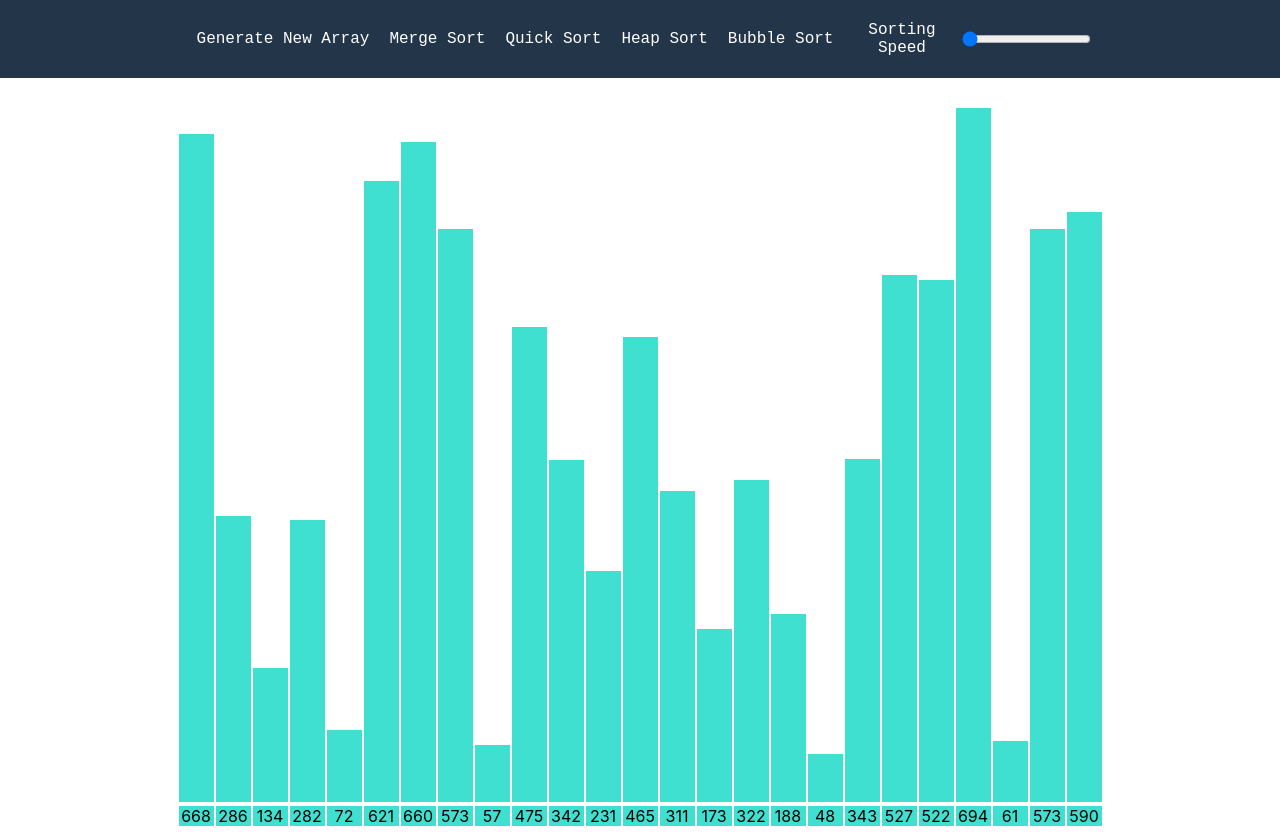
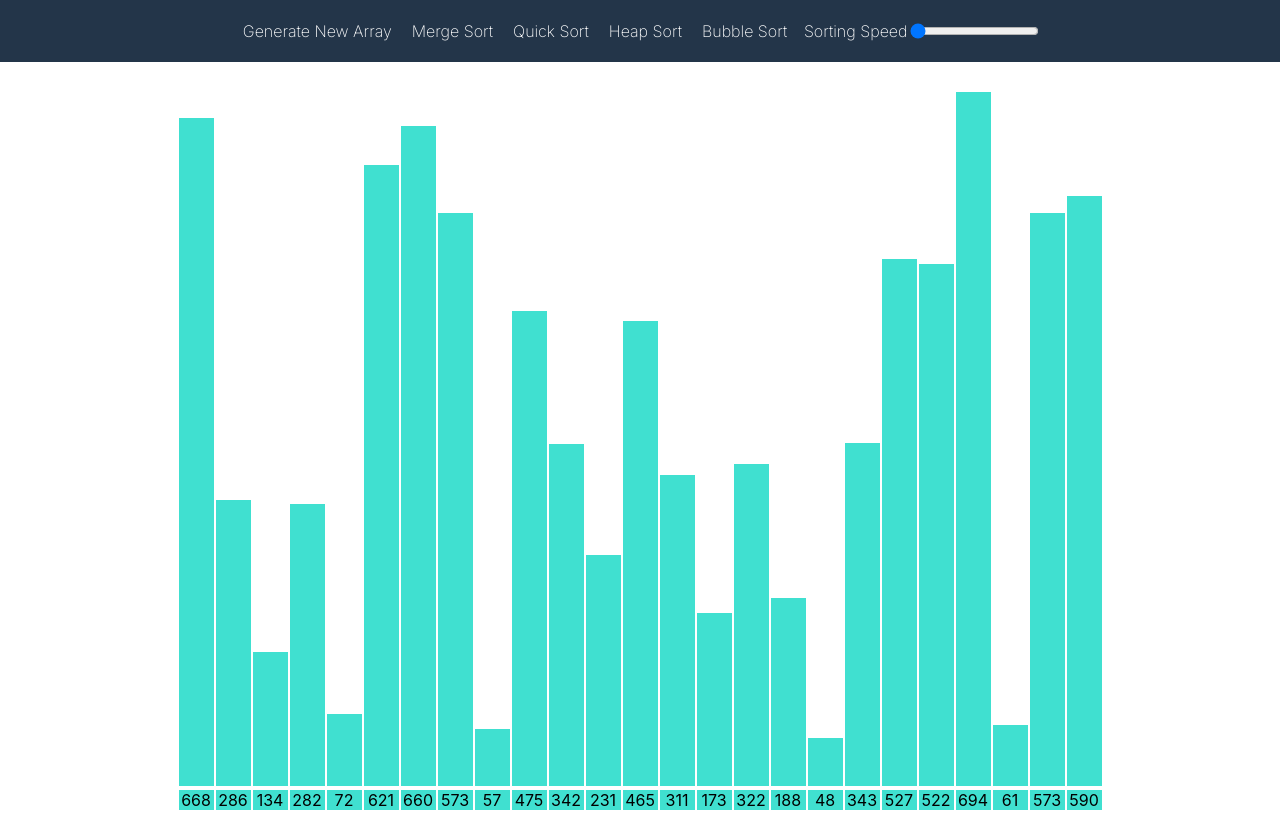
Before and after one commit to ShivrajBhapkar/Algorithmn-Visualizer, a React (Create React App) app: page / in a window 1280 px wide. Built offline with nearby package versions, Linux system fonts and the light colour scheme.

Commit message:
state managment , implementing heap sort and css changes

```diff
--- a/package.json
+++ b/package.json
@@ -9,6 +9,7 @@
     "react": "^18.2.0",
     "react-dom": "^18.2.0",
     "react-scripts": "5.0.1",
+    "react-toastify": "^9.1.1",
     "web-vitals": "^2.1.4"
   },
   "scripts": {
--- a/src/App.js
+++ b/src/App.js
@@ -1,11 +1,11 @@
-import logo from "./logo.svg";
+// import logo from "./logo.svg";
 import SortingVisualizer from "./SortingVisualizer/SortingVisualizer";
 import "./App.css";
 
 function App() {
   return (
     <div className="App">
-      <SortingVisualizer></SortingVisualizer>
+      <SortingVisualizer />
     </div>
   );
 }
--- a/src/ArrayContext.js
+++ b/src/ArrayContext.js
@@ -4,9 +4,10 @@ import { useState } from "react";
 import { useContext } from "react";
 import { createContext } from "react";
 const arraycontext = createContext();
-const NUMBER_OF_ARRAY_BARS = 25;
+let NUMBER_OF_ARRAY_BARS = 25;
 const PRIMARY_COLOR = "turquoise";
 const SECONDARY_COLOR = "red";
+
 const ArrayContext = ({ children }) => {
   const [array, setArray] = useState([]);
   const [ANIMATION_SPEED_MS, setSpeed] = useState(20);
@@ -14,7 +15,6 @@ const ArrayContext = ({ children }) => {
     resetArray();
     setSpeed(20);
   }, []);
-
   function resetArray() {
     const array = [];
     for (let i = 0; i < NUMBER_OF_ARRAY_BARS; i++) {
@@ -39,7 +39,6 @@ const ArrayContext = ({ children }) => {
     </arraycontext.Provider>
   );
   function randomIntFromInterval(min, max) {
-    // min and max included
     return Math.floor(Math.random() * (max - min + 1) + min);
   }
 };
--- a/src/Component/Navbar.css
+++ b/src/Component/Navbar.css
@@ -1,6 +1,7 @@
+@import url("https://fonts.googleapis.com/css2?family=Inter:wght@200&display=swap");
 .Controller {
   font-size: 16px;
-  font-family: monospace;
+  font-family: "Inter", sans-serif;
   padding: 5px;
   display: flex;
   justify-content: center;
@@ -8,10 +9,14 @@
   width: 100vw;
   margin-bottom: 20px;
 }
+
+.foo {
+  --toastify-toast-width: 820px;
+}
 .btn {
   display: flex;
   font-size: 16px;
-  font-family: monospace;
+  font-family: "Inter", sans-serif;
   color: white;
   background-color: #233549;
   border: none;
@@ -34,11 +39,10 @@
 }
 .btn-list {
   display: flex;
-  /* flex-direction: row; */
 }
+
 @media only screen and (max-width: 961px) {
   .Controller {
-    font-family: "Courier New", Courier, monospace;
     font-size: 18px;
     width: 100vw;
     font-weight: bold;
@@ -56,26 +60,44 @@
   .algo-speed {
     width: 200px;
   }
+  .foo {
+    display: none;
+  }
 }
+.nav-menu {
+  display: none;
+}
+.hamburger {
+  display: none;
+  cursor: pointer;
+}
+
 @media only screen and (max-width: 570px) {
   .Controller {
     flex-direction: column;
     justify-content: center;
     align-items: center;
-    background-color: #233549;
+    background-color: rgb(24, 21, 21);
     font-size: 14px;
     padding: 5px;
   }
+
   .btn {
     font-size: 14px;
-    background-color: #233549;
+    background-color: rgba(24, 21, 21, 0.637);
     padding: 5px;
     margin-right: 2px;
     color: white;
-    font-weight: bold;
   }
+  .btn-list {
+    display: flex;
+    flex-direction: column;
+  }
+
   .algo-speed {
     color: white;
-    font-weight: bold;
+  }
+  .foo {
+    display: none;
   }
 }
--- a/src/Component/Navbar.jsx
+++ b/src/Component/Navbar.jsx
@@ -1,10 +1,13 @@
 import React from "react";
-// import { useEffect, useState } from "react";
 import { ArrayState } from "../ArrayContext.js";
 import { getMergeSortAnimations } from "../sortingAlgorithms/MergeSortingAlgorithm.js";
 import { bubbleSortAlgorithmn } from "../sortingAlgorithms/BubbleSortAlgorithmn.js";
 import { QuickSortAlgo } from "../sortingAlgorithms/QuickSortAlgorithmn.js";
+import { Heapsort } from "../sortingAlgorithms/HeapSortAlgorithm.js";
 import "./Navbar.css";
+import { ToastContainer, toast } from "react-toastify";
+import "react-toastify/dist/ReactToastify.css";
+
 const Navbar = () => {
   const {
     setSpeed,
@@ -14,6 +17,21 @@ const Navbar = () => {
     PRIMARY_COLOR,
     SECONDARY_COLOR,
   } = ArrayState();
+
+  function notifyme(msg) {
+    const notify = () =>
+      toast.info(msg, {
+        position: "top-center",
+        autoClose: 9000,
+        hideProgressBar: false,
+        closeOnClick: true,
+        pauseOnHover: true,
+        draggable: true,
+        progress: undefined,
+        theme: "light",
+      });
+    notify();
+  }
   function mergeSort() {
     const newArray = array.slice();
     const animations = getMergeSortAnimations(newArray);
@@ -28,6 +46,7 @@ const Navbar = () => {
         const barOneValueStyle = arrayvalue[barOneIdx].style;
         const barTwoValueStyel = arrayvalue[barTwoIdx].style;
         const color = i % 3 === 0 ? SECONDARY_COLOR : PRIMARY_COLOR;
+
         setTimeout(() => {
           barOneStyle.backgroundColor = color;
           barTwoStyle.backgroundColor = color;
@@ -43,6 +62,50 @@ const Navbar = () => {
         }, i * ANIMATION_SPEED_MS);
       }
     }
+
+    let msg =
+      "Merge sort is a sorting algorithm that works by dividing an array into smaller subarrays, sorting each subarray, and then merging the sorted subarrays back together to form the final sorted array.";
+    notifyme(msg);
+  }
+  function bubbleSort() {
+    let newArray = array.slice();
+    const animations = bubbleSortAlgorithmn(newArray);
+
+    for (let i = 0; i < animations.length; i++) {
+      const barArray = document.getElementsByClassName("array-bar");
+      const barArrayValues = document.getElementsByClassName("array-value");
+
+      const isColorChange = i % 3 !== 2;
+      if (isColorChange) {
+        const [barOneIdx, barTwoIdx] = animations[i];
+        const barOneStyle = barArray[barOneIdx].style;
+        const barTwoStyle = barArray[barTwoIdx].style;
+        const barOneValueStyle = barArrayValues[barOneIdx].style;
+        const barTwoValueStyle = barArrayValues[barTwoIdx].style;
+        const color = i % 3 === 0 ? SECONDARY_COLOR : PRIMARY_COLOR;
+        setTimeout(() => {
+          barOneStyle.backgroundColor = color;
+          barTwoStyle.backgroundColor = color;
+          barOneValueStyle.backgroundColor = color;
+          barTwoValueStyle.backgroundColor = color;
+        }, i * ANIMATION_SPEED_MS);
+      } else {
+        const [barOneIdx, barTwoIdx, barOneValue, barTwoValue] = animations[i];
+        const barOneStyle = barArray[barOneIdx].style;
+        const barTwoStyle = barArray[barTwoIdx].style;
+        if (barOneValue > barTwoValue) {
+          setTimeout(() => {
+            barOneStyle.height = `${barTwoValue}px`;
+            barTwoStyle.height = `${barOneValue}px`;
+            barArrayValues[barOneIdx].textContent = barTwoValue;
+            barArrayValues[barTwoIdx].textContent = barOneValue;
+          }, i * ANIMATION_SPEED_MS);
+        }
+      }
+    }
+    let msg =
+      "Bubble Sort is the simplest sorting algorithm that works by repeatedly swapping the adjacent elements if they are in the wrong order. This algorithm is not suitable for large data sets as its average and worst-case time complexity is quite high.";
+    notifyme(msg);
   }
   function quickSort() {
     const animations = QuickSortAlgo(array);
@@ -106,46 +169,82 @@ const Navbar = () => {
         }
       }
     }
-    console.log(animations);
+
+    let msg =
+      "Like Merge Sort, QuickSort is a Divide and Conquer algorithm. It picks an element as a pivot and partitions the given array around the picked pivot. There are many different versions of quickSort that pick pivot in different ways.";
+    notifyme(msg);
   }
-  function bubbleSort() {
+  function heapSort() {
     let newArray = array.slice();
-    const animations = bubbleSortAlgorithmn(newArray);
-    console.log(animations);
+    const animations = Heapsort(newArray);
 
-    for (let i = 0; i < animations.length; i++) {
-      const barArray = document.getElementsByClassName("array-bar");
-      const barArrayValues = document.getElementsByClassName("array-value");
+    let i = 0;
+    const arrayBars = document.getElementsByClassName("array-bar");
+    const arrayvalue = document.getElementsByClassName("array-value");
 
-      const isColorChange = i % 3 !== 2;
-      if (isColorChange) {
-        const [barOneIdx, barTwoIdx] = animations[i];
-        const barOneStyle = barArray[barOneIdx].style;
-        const barTwoStyle = barArray[barTwoIdx].style;
-        const barOneValueStyle = barArrayValues[barOneIdx].style;
-        const barTwoValueStyle = barArrayValues[barTwoIdx].style;
-        const color = i % 3 === 0 ? SECONDARY_COLOR : PRIMARY_COLOR;
+    while (i < animations.length) {
+      if (animations[i].length === 3) {
+        let j = 0;
+        while (i < animations.length && animations[i].length === 3) {
+          const [barOneIdx, barTwoIdx, barThreeIdx] = animations[i];
+          if (
+            barOneIdx < array.length &&
+            barTwoIdx < array.length &&
+            barThreeIdx < array.length
+          ) {
+            const barOneStyle = arrayBars[barOneIdx].style;
+            const barTwoStyle = arrayBars[barTwoIdx].style;
+            const barThreeStyle = arrayBars[barThreeIdx].style;
+            const barOneValueStyle = arrayvalue[barOneIdx].style;
+            const barTwoValueStyle = arrayvalue[barTwoIdx].style;
+            const barthreeValueStyle = arrayvalue[barThreeIdx].style;
+            const color = j % 2 === 0 ? SECONDARY_COLOR : PRIMARY_COLOR;
             setTimeout(() => {
               barOneStyle.backgroundColor = color;
               barTwoStyle.backgroundColor = color;
+              barThreeStyle.backgroundColor = color;
               barOneValueStyle.backgroundColor = color;
               barTwoValueStyle.backgroundColor = color;
-        }, i * ANIMATION_SPEED_MS);
+              barthreeValueStyle.backgroundColor = color;
+            }, i * ANIMATION_SPEED_MS * 2);
+          }
+          j++;
+          i++;
+        }
+      } else if (animations[i].length === 2) {
+        const [barOneIdx1, barTwoIdx1] = animations[i];
+        if (barOneIdx1 !== barTwoIdx1) {
+          const barOneStyle1 = arrayBars[barOneIdx1].style;
+          const barTwoStyle1 = arrayBars[barTwoIdx1].style;
+          const barTwoValue1 = arrayvalue[barOneIdx1].textContent;
+          const barOneValue1 = arrayvalue[barTwoIdx1].textContent;
+          setTimeout(() => {
+            barOneStyle1.height = `${barTwoValue1}px`;
+            barTwoStyle1.height = `${barOneValue1}px`;
+            arrayvalue[barOneIdx1].textContent = barTwoValue1;
+            arrayvalue[barTwoIdx1].textContent = barOneValue1;
+          }, i * ANIMATION_SPEED_MS * 2);
+        }
+        i++;
       } else {
         const [barOneIdx, barTwoIdx, barOneValue, barTwoValue] = animations[i];
-        const barOneStyle = barArray[barOneIdx].style;
-        const barTwoStyle = barArray[barTwoIdx].style;
-        if (barOneValue > barTwoValue) {
+        const barOneStyle = arrayBars[barOneIdx].style;
+        const barTwoStyle = arrayBars[barTwoIdx].style;
         setTimeout(() => {
           barOneStyle.height = `${barTwoValue}px`;
           barTwoStyle.height = `${barOneValue}px`;
-            barArrayValues[barOneIdx].textContent = barTwoValue;
-            barArrayValues[barTwoIdx].textContent = barOneValue;
-          }, i * ANIMATION_SPEED_MS);
+          arrayvalue[barOneIdx].textContent = barTwoValue;
+          arrayvalue[barTwoIdx].textContent = barOneValue;
+        }, i * ANIMATION_SPEED_MS * 2);
+        i++;
       }
     }
+
+    let msg =
+      "Heap sort is a comparison-based sorting technique based on Binary Heap data structure. It is similar to the selection sort where we first find the minimum element and place the minimum element at the beginning. Repeat the same process for the remaining elements.";
+    notifyme(msg);
   }
-  }
+
   function handleChange(event) {
     setSpeed(event.target.value);
   }
@@ -161,13 +260,14 @@ const Navbar = () => {
         <button className="btn" onClick={quickSort}>
           Quick Sort
         </button>
-        <button className="btn" onClick={() => this.heapSort()}>
+        <button className="btn" onClick={heapSort}>
           Heap Sort
         </button>
         <button className="btn" onClick={bubbleSort}>
           Bubble Sort
         </button>
       </div>
+
       <div className="algo-speed">
         <p>Sorting Speed</p>
         <input
@@ -180,12 +280,21 @@ const Navbar = () => {
           step="1"
         />
       </div>
+      <ToastContainer
+        position="bottom-center"
+        autoClose={5000}
+        hideProgressBar={false}
+        newestOnTop={false}
+        closeOnClick
+        rtl={false}
+        pauseOnFocusLoss
+        draggable
+        pauseOnHover
+        theme="dark"
+        className="foo"
+      />
     </div>
   );
 };
-// function randomIntFromInterval(min, max) {
-//   // min and max included
-//   return Math.floor(Math.random() * (max - min + 1) + min);
-// }
 
 export default Navbar;
--- a/src/SortingVisualizer/SortingVisualizer.css
+++ b/src/SortingVisualizer/SortingVisualizer.css
@@ -4,11 +4,6 @@
   box-sizing: border-box;
 }
 .array-container {
-  /* position: absolute;
-  left: 100px;
-  top: 80px;
-  right: 100px; */
-
   display: block;
   margin: 10px;
 }
--- a/src/index.js
+++ b/src/index.js
@@ -4,6 +4,7 @@ import "./index.css";
 import App from "./App";
 import reportWebVitals from "./reportWebVitals";
 import ArrayContext from "./ArrayContext";
+
 const root = ReactDOM.createRoot(document.getElementById("root"));
 root.render(
   <React.StrictMode>
--- a/src/sortingAlgorithms/BubbleSortAlgorithmn.js
+++ b/src/sortingAlgorithms/BubbleSortAlgorithmn.js
@@ -1,4 +1,3 @@
-// An optimized version of Bubble Sort
 export function bubbleSortAlgorithmn(array) {
   let length = array.length;
   const animation = [];
--- a/src/sortingAlgorithms/QuickSortAlgorithmn.js
+++ b/src/sortingAlgorithms/QuickSortAlgorithmn.js
@@ -1,7 +1,9 @@
 export function QuickSortAlgo(array) {
+  if (array.length <= 1) {
+    return array;
+  }
   let animation = [];
   QuickSortUtil(array, 0, array.length - 1, animation);
-  console.log(array);
   return animation;
 }
 function QuickSortUtil(arr, start, end, animation) {
```
Also changed, not shown: src/sortingAlgorithms/HeapSortAlgorithm.js (+37 -0 lines), 1 other file (tests, documents, lock files or other folders). Lines whose indentation alone changed are shown as unchanged.
